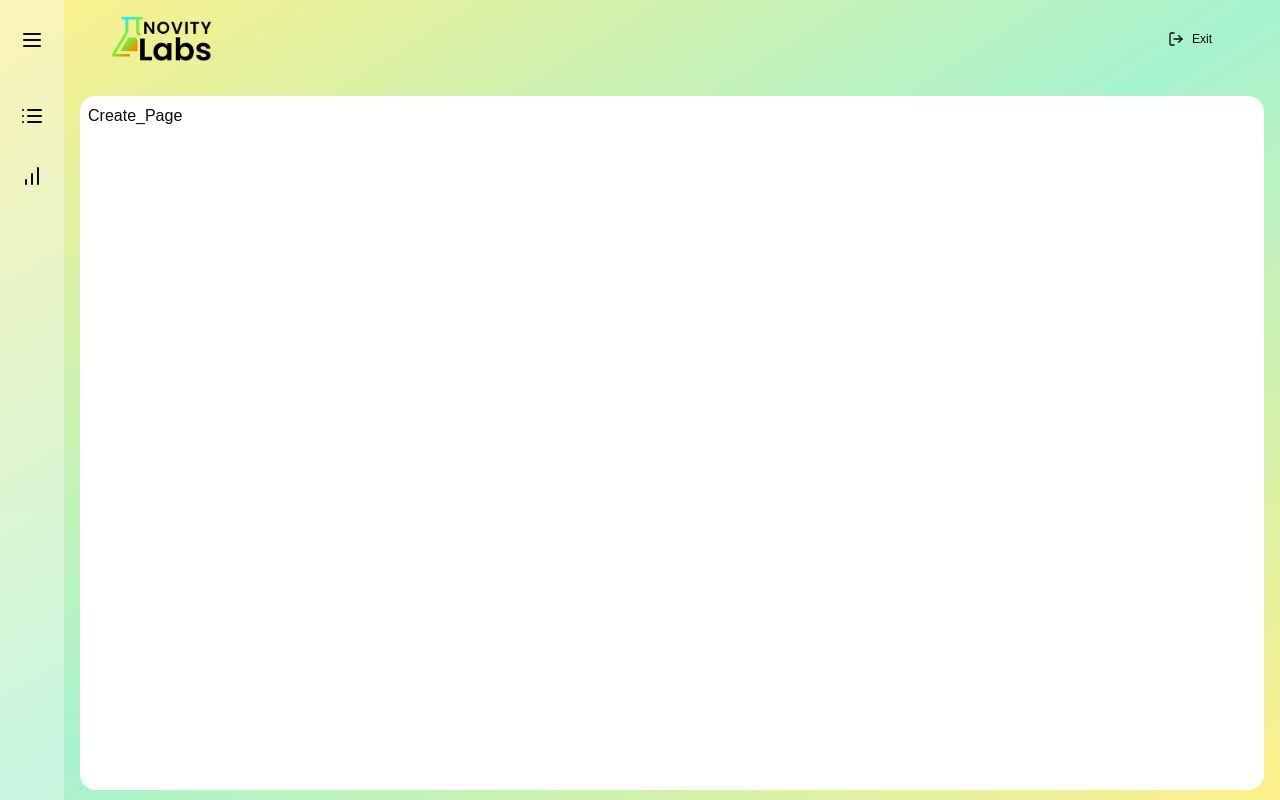
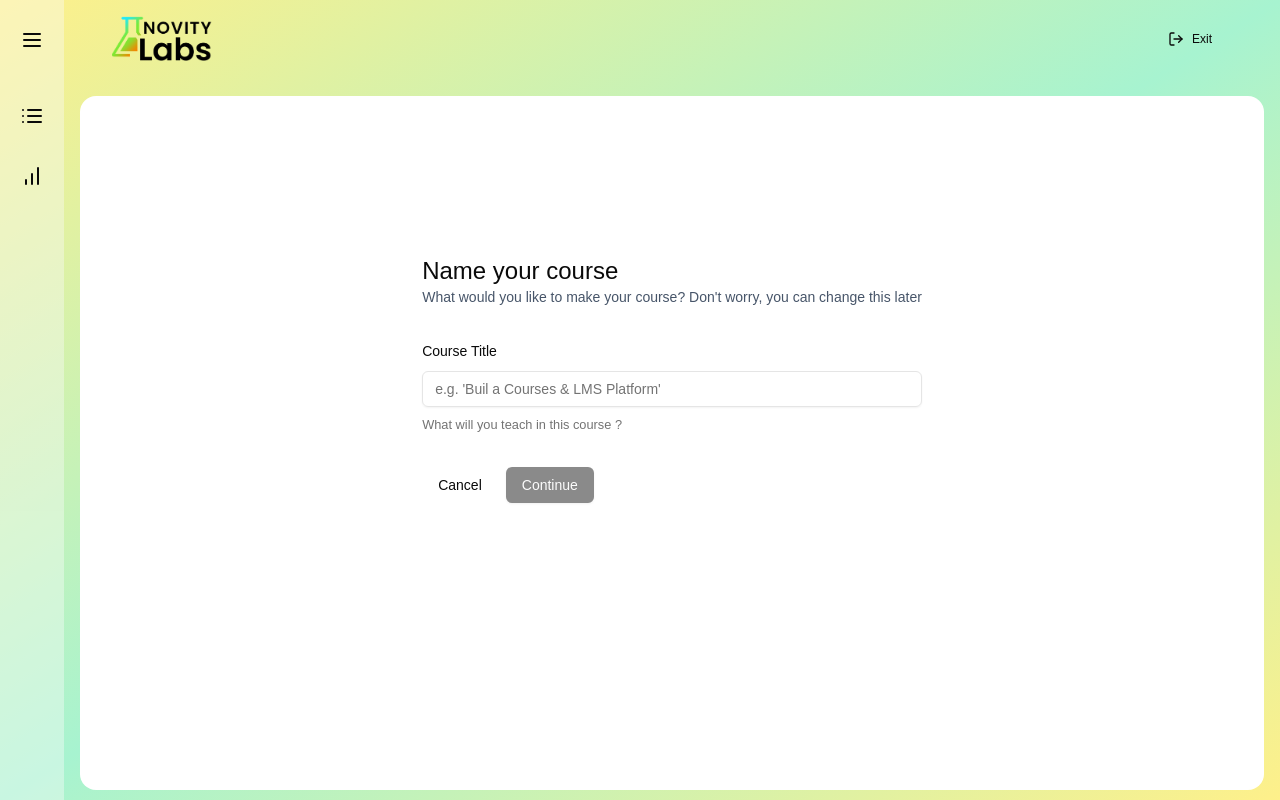
Before and after one commit to RickyMadava/lms-two, a Next.js app: page /teacher/create in a window 1280 px wide. Built offline with nearby package versions, Linux system fonts and the light colour scheme.

Commit message:
Course creation UI

```diff
--- /dev/null
+++ b/app/(dashboard)/(routes)/teacher/courses/[id]/page.tsx
@@ -0,0 +1,5 @@
+const CourseIdPage = () => {
+  return <div className="">CourseId_Page</div>;
+};
+
+export default CourseIdPage;
--- a/app/(dashboard)/(routes)/teacher/create/page.tsx
+++ b/app/(dashboard)/(routes)/teacher/create/page.tsx
@@ -1,5 +1,98 @@
+"use client";
+
+import * as z from "zod";
+
+import { Button } from "@/components/ui/button";
+import {
+  Form,
+  FormControl,
+  FormDescription,
+  FormField,
+  FormItem,
+  FormLabel,
+  FormMessage,
+} from "@/components/ui/form";
+import Link from "next/link";
+import { useForm } from "react-hook-form";
+import { zodResolver } from "@hookform/resolvers/zod";
+import { Input } from "@/components/ui/input";
+import { useRouter } from "next/navigation";
+import { toast } from "sonner";
+
+const formSchema = z.object({
+  title: z.string().min(1, { message: "Title is required" }),
+});
+
 const CreatePage = () => {
-  return <div className="">Create_Page</div>;
+  const form = useForm<z.infer<typeof formSchema>>({
+    resolver: zodResolver(formSchema),
+    defaultValues: {
+      title: "",
+    },
+  });
+
+  const { isSubmitting, isValid } = form.formState;
+
+  const router = useRouter();
+
+  const onSubmit = (values: z.infer<typeof formSchema>) => {
+    try {
+      console.log(values);
+      router.push("/teacher/courses/123");
+      toast.success("Course created");
+    } catch (error) {
+      console.log("Something went wrong", error);
+      toast.error("Something went wrong");
+    }
+  };
+  return (
+    <div className="max-w-5xl mx-auto flex md:items-center md:justify-center h-full p-6">
+      <div className="">
+        <h1 className="text-2xl">Name your course</h1>
+        <p className="text-sm text-slate-600">
+          What would you like to make your course? Don't worry, you can change
+          this later
+        </p>
+        <Form {...form}>
+          <form
+            className="space-y-8 mt-8"
+            onSubmit={form.handleSubmit(onSubmit)}
+          >
+            <FormField
+              control={form.control}
+              name="title"
+              render={({ field }) => (
+                <FormItem>
+                  <FormLabel>Course Title</FormLabel>
+                  <FormControl>
+                    <Input
+                      disabled={isSubmitting}
+                      placeholder="e.g. 'Buil a Courses & LMS Platform'"
+                      {...field}
+                    />
+                  </FormControl>
+                  <FormDescription>
+                    What will you teach in this course ?
+                  </FormDescription>
+                  <FormMessage />
+                </FormItem>
+              )}
+            />
+            <div className="flex items-center gap-x-2">
+              <Link href="/">
+                <Button type="button" variant="ghost">
+                  Cancel
+                </Button>
+              </Link>
+              <Button type="submit" disabled={!isValid || isSubmitting}>
+                Continue
+              </Button>
+            </div>
+          </form>
+        </Form>
+      </div>
+    </div>
+  );
 };
 
 export default CreatePage;
--- a/app/layout.tsx
+++ b/app/layout.tsx
@@ -2,6 +2,7 @@
 import localFont from "next/font/local";
 import { ClerkProvider } from "@clerk/nextjs";
 import "./globals.css";
+import { Toaster } from "@/components/ui/sonner";
 
 const geistSans = localFont({
   src: "./fonts/GeistVF.woff",
@@ -31,6 +32,7 @@
           className={`${geistSans.variable} ${geistMono.variable} antialiased pt-[80px] bg-no-repeat bg-gradient-to-tl from-yellow-200 via-emerald-200 to-yellow-200`}
         >
           {children}
+          <Toaster richColors position="top-center" />
         </body>
       </html>
     </ClerkProvider>
--- /dev/null
+++ b/components/ui/form.tsx
@@ -0,0 +1,178 @@
+"use client"
+
+import * as React from "react"
+import * as LabelPrimitive from "@radix-ui/react-label"
+import { Slot } from "@radix-ui/react-slot"
+import {
+  Controller,
+  ControllerProps,
+  FieldPath,
+  FieldValues,
+  FormProvider,
+  useFormContext,
+} from "react-hook-form"
+
+import { cn } from "@/lib/utils"
+import { Label } from "@/components/ui/label"
+
+const Form = FormProvider
+
+type FormFieldContextValue<
+  TFieldValues extends FieldValues = FieldValues,
+  TName extends FieldPath<TFieldValues> = FieldPath<TFieldValues>
+> = {
+  name: TName
+}
+
+const FormFieldContext = React.createContext<FormFieldContextValue>(
+  {} as FormFieldContextValue
+)
+
+const FormField = <
+  TFieldValues extends FieldValues = FieldValues,
+  TName extends FieldPath<TFieldValues> = FieldPath<TFieldValues>
+>({
+  ...props
+}: ControllerProps<TFieldValues, TName>) => {
+  return (
+    <FormFieldContext.Provider value={{ name: props.name }}>
+      <Controller {...props} />
+    </FormFieldContext.Provider>
+  )
+}
+
+const useFormField = () => {
+  const fieldContext = React.useContext(FormFieldContext)
+  const itemContext = React.useContext(FormItemContext)
+  const { getFieldState, formState } = useFormContext()
+
+  const fieldState = getFieldState(fieldContext.name, formState)
+
+  if (!fieldContext) {
+    throw new Error("useFormField should be used within <FormField>")
+  }
+
+  const { id } = itemContext
+
+  return {
+    id,
+    name: fieldContext.name,
+    formItemId: `${id}-form-item`,
+    formDescriptionId: `${id}-form-item-description`,
+    formMessageId: `${id}-form-item-message`,
+    ...fieldState,
+  }
+}
+
+type FormItemContextValue = {
+  id: string
+}
+
+const FormItemContext = React.createContext<FormItemContextValue>(
+  {} as FormItemContextValue
+)
+
+const FormItem = React.forwardRef<
+  HTMLDivElement,
+  React.HTMLAttributes<HTMLDivElement>
+>(({ className, ...props }, ref) => {
+  const id = React.useId()
+
+  return (
+    <FormItemContext.Provider value={{ id }}>
+      <div ref={ref} className={cn("space-y-2", className)} {...props} />
+    </FormItemContext.Provider>
+  )
+})
+FormItem.displayName = "FormItem"
+
+const FormLabel = React.forwardRef<
+  React.ElementRef<typeof LabelPrimitive.Root>,
+  React.ComponentPropsWithoutRef<typeof LabelPrimitive.Root>
+>(({ className, ...props }, ref) => {
+  const { error, formItemId } = useFormField()
+
+  return (
+    <Label
+      ref={ref}
+      className={cn(error && "text-destructive", className)}
+      htmlFor={formItemId}
+      {...props}
+    />
+  )
+})
+FormLabel.displayName = "FormLabel"
+
+const FormControl = React.forwardRef<
+  React.ElementRef<typeof Slot>,
+  React.ComponentPropsWithoutRef<typeof Slot>
+>(({ ...props }, ref) => {
+  const { error, formItemId, formDescriptionId, formMessageId } = useFormField()
+
+  return (
+    <Slot
+      ref={ref}
+      id={formItemId}
+      aria-describedby={
+        !error
+          ? `${formDescriptionId}`
+          : `${formDescriptionId} ${formMessageId}`
+      }
+      aria-invalid={!!error}
+      {...props}
+    />
+  )
+})
+FormControl.displayName = "FormControl"
+
+const FormDescription = React.forwardRef<
+  HTMLParagraphElement,
+  React.HTMLAttributes<HTMLParagraphElement>
+>(({ className, ...props }, ref) => {
+  const { formDescriptionId } = useFormField()
+
+  return (
+    <p
+      ref={ref}
+      id={formDescriptionId}
+      className={cn("text-[0.8rem] text-muted-foreground", className)}
+      {...props}
+    />
+  )
+})
+FormDescription.displayName = "FormDescription"
+
+const FormMessage = React.forwardRef<
+  HTMLParagraphElement,
+  React.HTMLAttributes<HTMLParagraphElement>
+>(({ className, children, ...props }, ref) => {
+  const { error, formMessageId } = useFormField()
+  const body = error ? String(error?.message) : children
+
+  if (!body) {
+    return null
+  }
+
+  return (
+    <p
+      ref={ref}
+      id={formMessageId}
+      className={cn("text-[0.8rem] font-medium text-destructive", className)}
+      {...props}
+    >
+      {body}
+    </p>
+  )
+})
+FormMessage.displayName = "FormMessage"
+
+export {
+  useFormField,
+  Form,
+  FormItem,
+  FormLabel,
+  FormControl,
+  FormDescription,
+  FormMessage,
+  FormField,
+}
--- /dev/null
+++ b/components/ui/input.tsx
@@ -0,0 +1,25 @@
+import * as React from "react"
+
+import { cn } from "@/lib/utils"
+
+export interface InputProps
+  extends React.InputHTMLAttributes<HTMLInputElement> {}
+
+const Input = React.forwardRef<HTMLInputElement, InputProps>(
+  ({ className, type, ...props }, ref) => {
+    return (
+      <input
+        type={type}
+        className={cn(
+          "flex h-9 w-full rounded-md border border-input bg-transparent px-3 py-1 text-sm shadow-sm transition-colors file:border-0 file:bg-transparent file:text-sm file:font-medium file:text-foreground placeholder:text-muted-foreground focus-visible:outline-none focus-visible:ring-1 focus-visible:ring-ring disabled:cursor-not-allowed disabled:opacity-50",
+          className
+        )}
+        ref={ref}
+        {...props}
+      />
+    )
+  }
+)
+Input.displayName = "Input"
+
+export { Input }
--- /dev/null
+++ b/components/ui/label.tsx
@@ -0,0 +1,26 @@
+"use client"
+
+import * as React from "react"
+import * as LabelPrimitive from "@radix-ui/react-label"
+import { cva, type VariantProps } from "class-variance-authority"
+
+import { cn } from "@/lib/utils"
+
+const labelVariants = cva(
+  "text-sm font-medium leading-none peer-disabled:cursor-not-allowed peer-disabled:opacity-70"
+)
+
+const Label = React.forwardRef<
+  React.ElementRef<typeof LabelPrimitive.Root>,
+  React.ComponentPropsWithoutRef<typeof LabelPrimitive.Root> &
+    VariantProps<typeof labelVariants>
+>(({ className, ...props }, ref) => (
+  <LabelPrimitive.Root
+    ref={ref}
+    className={cn(labelVariants(), className)}
+    {...props}
+  />
+))
+Label.displayName = LabelPrimitive.Root.displayName
+
+export { Label }
--- /dev/null
+++ b/components/ui/sonner.tsx
@@ -0,0 +1,31 @@
+"use client"
+
+import { useTheme } from "next-themes"
+import { Toaster as Sonner } from "sonner"
+
+type ToasterProps = React.ComponentProps<typeof Sonner>
+
+const Toaster = ({ ...props }: ToasterProps) => {
+  const { theme = "system" } = useTheme()
+
+  return (
+    <Sonner
+      theme={theme as ToasterProps["theme"]}
+      className="toaster group"
+      toastOptions={{
+        classNames: {
+          toast:
+            "group toast group-[.toaster]:bg-background group-[.toaster]:text-foreground group-[.toaster]:border-border group-[.toaster]:shadow-lg",
+          description: "group-[.toast]:text-muted-foreground",
+          actionButton:
+            "group-[.toast]:bg-primary group-[.toast]:text-primary-foreground",
+          cancelButton:
+            "group-[.toast]:bg-muted group-[.toast]:text-muted-foreground",
+        },
+      }}
+      {...props}
+    />
+  )
+}
+
+export { Toaster }
```
Also changed, not shown: package.json (+7 -1 lines), 1 other file (tests, documents, lock files or other folders).
